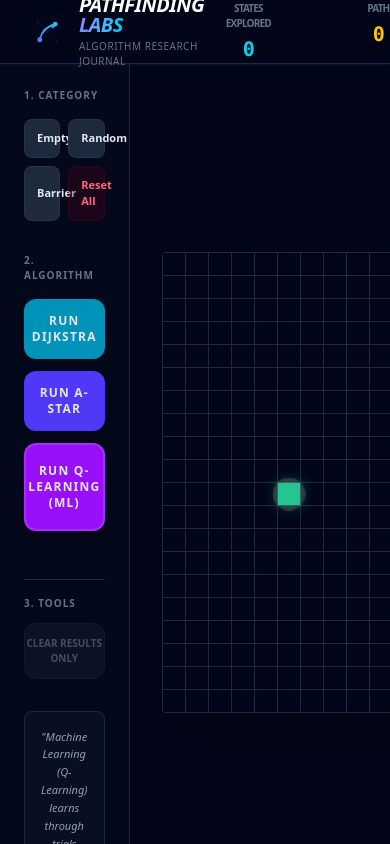
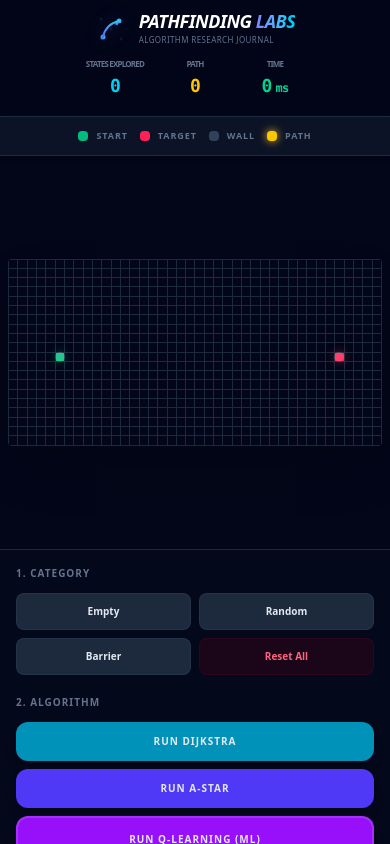
Before and after one commit to MaRVi401/algorithmComparation, a React (Vite) app: page / in a window 390 px wide. Built offline with nearby package versions, Linux system fonts and the light colour scheme.

Commit message:
add mobile first

```diff
--- a/src/App.jsx
+++ b/src/App.jsx
@@ -99,7 +99,7 @@ const App = () => {
     if (type === 'Q-Learning') {
       setProgress(0.1);
       setIsTrainingComplete(false);
-      stopTrainingRef.current = false; // Reset sinyal stop
+      stopTrainingRef.current = false;
 
       const ALPHA = 0.2;
       const GAMMA = 0.99;
@@ -118,9 +118,7 @@ const App = () => {
       let goalReachedCount = 0;
       const getDist = (r, c) => Math.abs(r - endNode.r) + Math.abs(c - endNode.c);
 
-      // --- TRAINING PHASE ASYNC ---
       for (let i = 0; i < TOTAL_EPISODES; i++) {
-        // CEK SINYAL CANCEL
         if (stopTrainingRef.current) {
           setIsRunning(false);
           setProgress(0);
@@ -186,7 +184,6 @@ const App = () => {
       setIsTrainingComplete(true);
 
     } else {
-      // --- DIJKSTRA & A* LOGIC ---
       setProgress(0);
       stopTrainingRef.current = false;
       let visitedCount = 0;
@@ -292,7 +289,7 @@ const App = () => {
       fGrid[p.r][p.c].isPath = true;
       setGrid([...fGrid]);
       const nodeEl = document.getElementById(`node-${p.r}-${p.c}`);
-      if (nodeEl) gsap.to(nodeEl, { backgroundColor: "#fbbf24", scale: 1.1, borderRadius: "4px", zIndex: 10, duration: 0.1 });
+      if (nodeEl) gsap.to(nodeEl, { backgroundColor: "#fbbf24", scale: 1.1, borderRadius: "20%", zIndex: 10, duration: 0.1 });
       await new Promise(r => setTimeout(r, 15));
     }
     setStats({ visited: vCount, pathLength: path.length, time: (performance.now() - startT).toFixed(2) });
@@ -303,9 +300,9 @@ const App = () => {
     <div ref={containerRef} className="h-screen w-screen bg-slate-950 text-slate-200 overflow-hidden flex flex-col font-sans">
 
       {/* --- HEADER --- */}
-      <header className="h-16 border-b border-slate-800 flex items-center justify-between px-8 bg-slate-950/80 backdrop-blur-md z-20 shadow-sm shadow-indigo-500/10">
-        <div className="flex items-center gap-4">
-          <svg xmlns="http://www.w3.org/2000/svg" viewBox="0 0 64 64" className="w-10 h-10 filter drop-shadow-[0_0_8px_rgba(99,102,241,0.3)] transition-transform hover:scale-110 duration-300">
+      <header className="py-3 md:py-0 md:h-16 border-b border-slate-800 flex flex-col md:flex-row items-center justify-between px-4 md:px-8 bg-slate-950/80 backdrop-blur-md z-20 shadow-sm shadow-indigo-500/10 shrink-0 gap-3 md:gap-0">
+        <div className="flex items-center gap-3 md:gap-4 w-full md:w-auto justify-center md:justify-start">
+          <svg xmlns="http://www.w3.org/2000/svg" viewBox="0 0 64 64" className="w-8 h-8 md:w-10 md:h-10 filter drop-shadow-[0_0_8px_rgba(99,102,241,0.3)] transition-transform hover:scale-110 duration-300">
             <defs>
               <linearGradient id="logo-gradient" x1="0%" y1="100%" x2="100%" y2="0%">
                 <stop offset="0%" style={{ stopColor: '#6366f1' }} />
@@ -324,60 +321,60 @@ const App = () => {
             <path d="M16,48 C20,30 30,20 48,16" stroke="url(#logo-gradient)" strokeWidth="4" strokeLinecap="round" fill="none" />
           </svg>
           <div>
-            <h1 className="text-xl font-bold tracking-tight text-white leading-none italic uppercase">
+            <h1 className="text-lg md:text-xl font-bold tracking-tight text-white leading-none italic uppercase">
               Pathfinding <span className="bg-linear-to-r from-indigo-400 to-cyan-400 bg-clip-text text-transparent">Labs</span>
             </h1>
-            <p className="text-[10px] text-slate-500 font-medium tracking-wider uppercase mt-1">Algorithm Research Journal</p>
+            <p className="text-[8px] md:text-[10px] text-slate-500 font-medium tracking-wider uppercase mt-1">Algorithm Research Journal</p>
           </div>
         </div>
 
-        <div className="flex gap-15">
+        <div className="flex gap-4 sm:gap-8 md:gap-15 w-full md:w-auto justify-center md:justify-end overflow-x-auto pb-1 md:pb-0">
           <StatDisplay label="States Explored" value={stats.visited} color="text-cyan-400" />
           <StatDisplay label="Path" value={stats.pathLength} color="text-yellow-400" />
           <StatDisplay
             label="Time"
-            value={<>{stats.time}<span className="text-sm lowercase ml-1">ms</span></>}
+            value={<>{stats.time}<span className="text-xs md:text-sm lowercase ml-1">ms</span></>}
             color="text-emerald-400"
           />
         </div>
       </header>
 
-      <main className="flex-1 flex overflow-hidden">
+      {/* --- MAIN AREA --- */}
+      <main className="flex-1 flex flex-col-reverse md:flex-row overflow-hidden min-h-0">
+
         {/* --- SIDEBAR --- */}
-        <aside className="w-80 border-r border-slate-800 p-6 flex flex-col gap-8 bg-slate-900/20 z-30">
+        <aside className="w-full md:w-80 lg:w-[320px] border-t md:border-t-0 md:border-r border-slate-800 p-4 md:p-6 flex flex-col gap-5 md:gap-8 bg-slate-900/20 z-30 shrink-0 max-h-[35vh] md:max-h-none overflow-y-auto">
           <div className="sidebar-item">
-            <label className="text-[10px] font-black uppercase text-slate-500 mb-4 block tracking-widest">1. Category</label>
+            <label className="text-[10px] font-black uppercase text-slate-500 mb-3 md:mb-4 block tracking-widest">1. Category</label>
             <div className="grid grid-cols-2 gap-2">
               {['empty', 'random', 'barrier'].map(p => (
-                <button key={p} onClick={() => createInitialGrid(p)} className="py-2.5 px-3 bg-slate-800 hover:bg-slate-700 rounded-lg text-[11px] font-bold border border-slate-700/50 capitalize transition-all active:scale-95">{p}</button>
+                <button key={p} onClick={() => createInitialGrid(p)} className="py-2.5 px-3 bg-slate-800 hover:bg-slate-700 rounded-lg text-[10px] md:text-[11px] font-bold border border-slate-700/50 capitalize transition-all active:scale-95">{p}</button>
               ))}
-              <button onClick={() => createInitialGrid()} className="py-2.5 px-3 bg-rose-950/30 text-rose-400 hover:bg-rose-950/50 rounded-lg text-[11px] font-bold border border-rose-900/20 transition-all">Reset All</button>
+              <button onClick={() => createInitialGrid()} className="py-2.5 px-3 bg-rose-950/30 text-rose-400 hover:bg-rose-950/50 rounded-lg text-[10px] md:text-[11px] font-bold border border-rose-900/20 transition-all">Reset All</button>
             </div>
           </div>
 
           <div className="sidebar-item">
-            <label className="text-[10px] font-black uppercase text-slate-500 mb-4 block tracking-widest">2. Algorithm</label>
-            <div className="space-y-3">
-              <button onClick={() => runAlgorithm('Dijkstra')} disabled={isRunning} className="w-full py-3.5 bg-cyan-600 hover:bg-cyan-500 disabled:opacity-30 rounded-xl font-black text-xs uppercase tracking-widest shadow-lg transition-all active:scale-95">Run Dijkstra</button>
-              <button onClick={() => runAlgorithm('A*')} disabled={isRunning} className="w-full py-3.5 bg-indigo-600 hover:bg-indigo-500 disabled:opacity-30 rounded-xl font-black text-xs uppercase tracking-widest shadow-lg transition-all active:scale-95">Run A-Star</button>
-              <button onClick={() => runAlgorithm('Q-Learning')} disabled={isRunning} className="w-full py-4.5 bg-purple-600 hover:bg-purple-500 disabled:opacity-30 rounded-xl font-black text-xs uppercase tracking-widest border-2 border-purple-400/30 shadow-lg transition-all active:scale-95">Run Q-Learning (ML)</button>
+            <label className="text-[10px] font-black uppercase text-slate-500 mb-3 md:mb-4 block tracking-widest">2. Algorithm</label>
+            <div className="space-y-2 md:space-y-3">
+              <button onClick={() => runAlgorithm('Dijkstra')} disabled={isRunning} className="w-full py-3 md:py-3.5 bg-cyan-600 hover:bg-cyan-500 disabled:opacity-30 rounded-xl font-black text-[10px] md:text-xs uppercase tracking-widest shadow-lg transition-all active:scale-95">Run Dijkstra</button>
+              <button onClick={() => runAlgorithm('A*')} disabled={isRunning} className="w-full py-3 md:py-3.5 bg-indigo-600 hover:bg-indigo-500 disabled:opacity-30 rounded-xl font-black text-[10px] md:text-xs uppercase tracking-widest shadow-lg transition-all active:scale-95">Run A-Star</button>
+              <button onClick={() => runAlgorithm('Q-Learning')} disabled={isRunning} className="w-full py-3.5 md:py-4.5 bg-purple-600 hover:bg-purple-500 disabled:opacity-30 rounded-xl font-black text-[10px] md:text-xs uppercase tracking-widest border-2 border-purple-400/30 shadow-lg transition-all active:scale-95">Run Q-Learning (ML)</button>
             </div>
           </div>
 
-          <div className="sidebar-item mt-4 pt-4 border-t border-slate-800">
+          <div className="sidebar-item mt-2 md:mt-4 pt-4 border-t border-slate-800">
             <label className="text-[10px] font-black uppercase text-slate-500 mb-3 block tracking-widest">3. Tools</label>
             <div className="space-y-3">
               {isRunning ? (
-                /* Tombol STOP muncul menggantikan Clear saat running */
                 <button
                   onClick={handleCancel}
-                  className="w-full py-4 bg-rose-600 hover:bg-rose-500 animate-pulse rounded-xl font-black text-xs uppercase tracking-widest shadow-xl shadow-rose-900/20 border-2 border-rose-400/30 transition-all flex flex-col items-center justify-center gap-1"
+                  className="w-full py-3 md:py-4 bg-rose-600 hover:bg-rose-500 animate-pulse rounded-xl font-black text-[10px] md:text-xs uppercase tracking-widest shadow-xl shadow-rose-900/20 border-2 border-rose-400/30 transition-all flex flex-col items-center justify-center gap-1"
                 >
                   <span className="text-white">Stop Process</span>
                   <span className="text-[8px] opacity-70 normal-case font-medium tracking-normal">Cancel Calculation</span>
                 </button>
               ) : (
-                /* Tombol CLEAR muncul saat idle */
                 <button
                   onClick={clearPathOnly}
                   disabled={stats.visited === 0 && stats.pathLength === 0}
@@ -388,67 +385,95 @@ const App = () => {
               )}
             </div>
           </div>
-          <div className="sidebar-item mt-auto p-4 bg-slate-900/50 rounded-lg border border-slate-800">
+          <div className="sidebar-item mt-auto pt-4 hidden md:block">
             <p className="text-[11px] text-slate-400 leading-relaxed italic text-center">
               "Machine Learning (Q-Learning) learns through trials and errors to find the path."
             </p>
           </div>
         </aside>
 
-        {/* --- MAIN AREA --- */}
-        <section className="flex-1 bg-slate-950 p-8 flex flex-col items-center justify-center relative">
+        {/* --- GRID AREA (Fit to Screen) --- */}
+        <section className="flex-1 bg-slate-950 flex flex-col relative overflow-hidden min-h-0">
 
-          <div className="flex flex-wrap justify-center gap-6 mb-6 text-[10px] font-bold uppercase tracking-widest text-slate-500 bg-slate-900/50 px-4 py-2 rounded-full border border-slate-800 z-30 relative">
-            <div className="flex items-center gap-2"><div className="w-3 h-3 bg-emerald-500 rounded-sm"></div> Start</div>
-            <div className="flex items-center gap-2"><div className="w-3 h-3 bg-rose-500 rounded-sm"></div> Target</div>
-            <div className="flex items-center gap-2"><div className="w-3 h-3 bg-slate-700 rounded-sm"></div> Wall</div>
-            <div className="flex items-center gap-2"><div className="w-3 h-3 bg-yellow-400 rounded-sm shadow-[0_0_8px_#fbbf24]"></div> Path</div>
+          {/* Legend */}
+          <div className="flex flex-wrap justify-center gap-3 sm:gap-6 p-3 md:p-4 text-[9px] md:text-[10px] font-bold uppercase tracking-widest text-slate-500 bg-slate-900/80 border-b border-slate-800 z-30 shrink-0 shadow-md">
+            <div className="flex items-center gap-2"><div className="w-2.5 h-2.5 md:w-3 md:h-3 bg-emerald-500 rounded-sm"></div> Start</div>
+            <div className="flex items-center gap-2"><div className="w-2.5 h-2.5 md:w-3 md:h-3 bg-rose-500 rounded-sm"></div> Target</div>
+            <div className="flex items-center gap-2"><div className="w-2.5 h-2.5 md:w-3 md:h-3 bg-slate-700 rounded-sm"></div> Wall</div>
+            <div className="flex items-center gap-2"><div className="w-2.5 h-2.5 md:w-3 md:h-3 bg-yellow-400 rounded-sm shadow-[0_0_8px_#fbbf24]"></div> Path</div>
           </div>
 
-          <div className="grid-container relative z-10 shadow-2xl rounded overflow-hidden">
-            <div className="grid gap-px bg-slate-800 p-px"
-              style={{ gridTemplateColumns: `repeat(${COLS}, 22px)` }}
+          {/* Wrapper Grid dengan CSS Container Queries */}
+          <div className="flex-1 w-full h-full p-2 md:p-4 overflow-hidden">
+            <div
+              className="w-full h-full flex justify-center items-center"
+              style={{ containerType: 'size' }} // Penting: Ini memicu CSS Container Queries (cqw/cqh)
+            >
+              <div
+                className="grid-container grid gap-px md:gap-[1px] bg-slate-800 p-px md:p-[1px] rounded shadow-2xl relative z-10"
+                style={{
+                  // Membagi ukuran sel sama rata dengan minmax
+                  gridTemplateColumns: `repeat(${COLS}, minmax(0, 1fr))`,
+                  gridTemplateRows: `repeat(${ROWS}, minmax(0, 1fr))`,
+                  // Rumus elastis agar 100% Fit di segala orientasi layar
+                  width: 'min(100cqw, calc(100cqh * 2))',
+                  height: 'min(100cqh, calc(100cqw / 2))',
+                }}
                 onMouseDown={() => setIsMouseDown(true)}
-              onMouseUp={() => setIsMouseDown(false)}>
+                onMouseUp={() => setIsMouseDown(false)}
+                onMouseLeave={() => setIsMouseDown(false)}
+              >
                 {grid.map((row, r) => row.map((node, c) => (
-                <div key={`${r}-${c}`} id={`node-${r}-${c}`}
-                  onMouseEnter={() => { if (isMouseDown && !isRunning && !node.isStart && !node.isEnd) { const newGrid = [...grid]; newGrid[r][c].isWall = true; setGrid(newGrid); } }}
-                  className={`node-cell w-5.5 h-5.5 transition-colors duration-500 relative ${node.isStart ? 'bg-emerald-500 z-20 shadow-[0_0_15px_#10b98180]' : node.isEnd ? 'bg-rose-500 z-20 shadow-[0_0_15px_#f43f5e80]' : node.isWall ? 'bg-slate-700' : 'bg-slate-950'}`}
+                  <div
+                    key={`${r}-${c}`}
+                    id={`node-${r}-${c}`}
+                    onMouseEnter={() => {
+                      if (isMouseDown && !isRunning && !node.isStart && !node.isEnd) {
+                        const newGrid = [...grid];
+                        newGrid[r][c].isWall = true;
+                        setGrid(newGrid);
+                      }
+                    }}
+                    // Ukuran sel sekarang diatur otomatis sepenuhnya oleh fr parent (w-full h-full)
+                    className={`node-cell w-full h-full transition-colors duration-200 relative ${node.isStart ? 'bg-emerald-500 z-20 shadow-[0_0_10px_#10b98180]' : node.isEnd ? 'bg-rose-500 z-20 shadow-[0_0_10px_#f43f5e80]' : node.isWall ? 'bg-slate-700' : 'bg-slate-950'}`}
                   >
-                  {(node.isStart || node.isEnd) && <div className="absolute inset-0 animate-pulse bg-white/20 rounded-full scale-150"></div>}
+                    {(node.isStart || node.isEnd) && <div className="absolute inset-0 animate-pulse bg-white/20 rounded-full scale-125 md:scale-150"></div>}
                   </div>
                 )))}
               </div>
+            </div>
+          </div>
+        </section>
 
-            {/* --- TRAINING OVERLAY (Z-50) --- */}
+        {/* --- TRAINING OVERLAY MODAL (FIXED Z-[100]) --- */}
         {isRunning && progress > 0 && (
-              <div className="absolute inset-0 z-50 flex items-center justify-center bg-slate-950/70 backdrop-blur-md px-4">
-                <div className="w-full max-w-md p-8 rounded-3xl bg-slate-900 border border-slate-700 shadow-2xl text-center">
+          <div className="fixed inset-0 z-[100] flex items-center justify-center bg-slate-950/80 backdrop-blur-md px-4">
+            <div className="w-full max-w-[90%] sm:max-w-sm md:max-w-md p-6 md:p-8 rounded-2xl md:rounded-3xl bg-slate-900 border border-slate-700 shadow-2xl text-center">
 
-                  <div className="flex justify-between items-end mb-6 text-left">
+              <div className="flex justify-between items-end mb-4 md:mb-6 text-left">
                 <div>
-                      <h2 className="text-2xl font-black text-white italic tracking-tight uppercase">Training <span className="text-purple-500">Model...</span></h2>
-                      <p className="text-[10px] text-slate-500 uppercase tracking-widest mt-1">Episode {trainingData.episode.toLocaleString()} / {TOTAL_EPISODES.toLocaleString()}</p>
+                  <h2 className="text-xl md:text-2xl font-black text-white italic tracking-tight uppercase">Training <span className="text-purple-500">Model...</span></h2>
+                  <p className="text-[8px] md:text-[10px] text-slate-500 uppercase tracking-widest mt-1">Episode {trainingData.episode.toLocaleString()} / {TOTAL_EPISODES.toLocaleString()}</p>
                 </div>
-                    <div className="text-3xl font-mono font-black text-purple-400">{progress}%</div>
+                <div className="text-2xl md:text-3xl font-mono font-black text-purple-400">{progress}%</div>
               </div>
 
-                  <div className="relative w-full bg-slate-800 h-4 rounded-full border border-slate-700 p-1 mb-8">
+              <div className="relative w-full bg-slate-800 h-3 md:h-4 rounded-full border border-slate-700 p-1 mb-6 md:mb-8">
                 <div className="h-full rounded-full bg-linear-to-r from-indigo-500 via-purple-500 to-cyan-400 transition-all duration-300 shadow-[0_0_20px_#a855f760]" style={{ width: `${progress}%` }}></div>
               </div>
 
-                  <div className="grid grid-cols-2 gap-4 mb-8 text-left font-bold tracking-tighter">
-                    <div className="bg-slate-950/50 p-4 rounded-2xl border border-slate-800">
-                      <p className="text-[9px] uppercase text-slate-500 mb-1 tracking-widest font-black">
-                        Exploration <span className="normal-case font-medium text-[11px]">(ε)</span>
+              <div className="grid grid-cols-2 gap-3 md:gap-4 mb-6 md:mb-8 text-left font-bold tracking-tighter">
+                <div className="bg-slate-950/50 p-3 md:p-4 rounded-xl md:rounded-2xl border border-slate-800">
+                  <p className="text-[8px] md:text-[9px] uppercase text-slate-500 mb-1 tracking-widest font-black">
+                    Exploration <span className="normal-case font-medium text-[9px] md:text-[11px]">(ε)</span>
                   </p>
-                      <p className="text-lg font-mono font-bold text-cyan-400">
+                  <p className="text-base md:text-lg font-mono font-bold text-cyan-400">
                     {(trainingData.epsilon * 100).toFixed(1)}%
                   </p>
                 </div>
-                    <div className="bg-slate-950/50 p-4 rounded-2xl border border-slate-800">
-                      <p className="text-[9px] uppercase text-slate-500 mb-1 tracking-widest font-black">Goals Found</p>
-                      <p className="text-lg font-mono font-bold text-emerald-400">{trainingData.success}</p>
+                <div className="bg-slate-950/50 p-3 md:p-4 rounded-xl md:rounded-2xl border border-slate-800">
+                  <p className="text-[8px] md:text-[9px] uppercase text-slate-500 mb-1 tracking-widest font-black">Goals Found</p>
+                  <p className="text-base md:text-lg font-mono font-bold text-emerald-400">{trainingData.success}</p>
                 </div>
               </div>
 
@@ -456,7 +481,7 @@ const App = () => {
                 <div className="space-y-3 animate-in fade-in slide-in-from-bottom-4 duration-500 italic uppercase">
                   <button
                     onClick={handleVisualizeML}
-                        className="w-full py-4 bg-emerald-500 hover:bg-emerald-400 text-white rounded-2xl font-black text-xs tracking-widest shadow-lg shadow-emerald-500/20 active:scale-95 transition-all"
+                    className="w-full py-3 md:py-4 bg-emerald-500 hover:bg-emerald-400 text-white rounded-xl md:rounded-2xl font-black text-[10px] md:text-xs tracking-widest shadow-lg shadow-emerald-500/20 active:scale-95 transition-all"
                   >
                     View Training Results Track
                   </button>
@@ -468,13 +493,13 @@ const App = () => {
                   </button>
                 </div>
               ) : (
-                    <div className="mt-8 flex flex-col items-center gap-4">
-                      <p className="text-[10px] text-slate-500 italic animate-pulse tracking-wide font-medium">
+                <div className="mt-6 md:mt-8 flex flex-col items-center gap-3 md:gap-4">
+                  <p className="text-[8px] md:text-[10px] text-slate-500 italic animate-pulse tracking-wide font-medium">
                     Agent is exploring the environment and optimizing the Q-Table...
                   </p>
                   <button
                     onClick={handleCancel}
-                        className="px-6 py-2 bg-rose-500/10 hover:bg-rose-500/20 text-rose-500 text-[10px] font-bold uppercase tracking-widest rounded-full border border-rose-500/30 transition-all active:scale-95"
+                    className="px-5 md:px-6 py-2 bg-rose-500/10 hover:bg-rose-500/20 text-rose-500 text-[9px] md:text-[10px] font-bold uppercase tracking-widest rounded-full border border-rose-500/30 transition-all active:scale-95"
                   >
                     Cancel Training
                   </button>
@@ -483,38 +508,36 @@ const App = () => {
             </div>
           </div>
         )}
-            {/* Error Boundary */}
+
+        {/* --- ERROR BOUNDARY MODAL (FIXED Z-[100]) --- */}
         {showError && (
-              <div className="absolute inset-0 z-60 flex items-center justify-center bg-slate-950/80 backdrop-blur-sm px-4">
-                <div className="bg-slate-900 border border-rose-500/30 p-6 rounded-2xl shadow-2xl max-w-[320px] w-full text-center animate-in zoom-in duration-300">
-
-                  {/* Icon Dinamis (Opsional) */}
-                  <div className="text-rose-500 mb-4 flex justify-center">
-                    <svg xmlns="http://www.w3.org/2000/svg" className="h-10 w-10" fill="none" viewBox="0 0 24 24" stroke="currentColor">
+          <div className="fixed inset-0 z-[100] flex items-center justify-center bg-slate-950/80 backdrop-blur-sm px-4">
+            <div className="bg-slate-900 border border-rose-500/30 p-5 md:p-6 rounded-2xl shadow-2xl max-w-[90%] md:max-w-[320px] w-full text-center animate-in zoom-in duration-300">
+              <div className="text-rose-500 mb-3 md:mb-4 flex justify-center">
+                <svg xmlns="http://www.w3.org/2000/svg" className="h-8 w-8 md:h-10 md:w-10" fill="none" viewBox="0 0 24 24" stroke="currentColor">
                   <path strokeLinecap="round" strokeLinejoin="round" strokeWidth={2} d="M12 9v2m0 4h.01m-6.938 4h13.856c1.54 0 2.502-1.667 1.732-3L13.732 4c-.77-1.333-2.694-1.333-3.464 0L3.34 16c-.77 1.333.192 3 1.732 3z" />
                 </svg>
               </div>
 
-                  <h3 className="text-xl font-black text-white mb-2 tracking-tighter uppercase italic">
+              <h3 className="text-lg md:text-xl font-black text-white mb-2 tracking-tighter uppercase italic">
                 {errorMsg.title}
               </h3>
 
-                  <p className="text-slate-400 text-[11px] mb-6 leading-relaxed font-medium">
+              <p className="text-slate-400 text-[10px] md:text-[11px] mb-5 md:mb-6 leading-relaxed font-medium">
                 {errorMsg.body}
               </p>
 
               <div className="flex flex-col gap-2">
                 <button
                   onClick={() => setShowError(false)}
-                      className="w-full py-3 bg-slate-800 hover:bg-slate-700 text-white rounded-xl font-bold transition-all uppercase tracking-widest text-[10px] border border-slate-700"
+                  className="w-full py-2.5 md:py-3 bg-slate-800 hover:bg-slate-700 text-white rounded-xl font-bold transition-all uppercase tracking-widest text-[9px] md:text-[10px] border border-slate-700"
                 >
                   Dismiss
                 </button>
 
-                    {/* Tombol bantuan cerdas */}
                 <button
                   onClick={() => { createInitialGrid(); setShowError(false); }}
-                      className="w-full py-3 bg-rose-600 hover:bg-rose-500 text-white rounded-xl font-black transition-all uppercase tracking-widest text-[10px]"
+                  className="w-full py-2.5 md:py-3 bg-rose-600 hover:bg-rose-500 text-white rounded-xl font-black transition-all uppercase tracking-widest text-[9px] md:text-[10px]"
                 >
                   Reset Grid & Walls
                 </button>
@@ -522,17 +545,15 @@ const App = () => {
             </div>
           </div>
         )}
-          </div>
-        </section>
       </main>
     </div>
   );
 };
 
 const StatDisplay = ({ label, value, color }) => (
-  <div className="text-center min-w-17.5 uppercase tracking-tighter">
-    <p className="text-[10px] text-slate-500 font-black mb-1">{label}</p>
-    <p className={`text-xl font-mono font-black ${color}`}>{value}</p>
+  <div className="text-center min-w-[4rem] md:min-w-17.5 uppercase tracking-tighter shrink-0">
+    <p className="text-[8px] md:text-[10px] text-slate-500 font-black mb-0.5 md:mb-1">{label}</p>
+    <p className={`text-lg md:text-xl font-mono font-black ${color}`}>{value}</p>
   </div>
 );
 
```
Also changed, not shown: 1 other file (tests, documents, lock files or other folders). Lines whose indentation alone changed are shown as unchanged.
